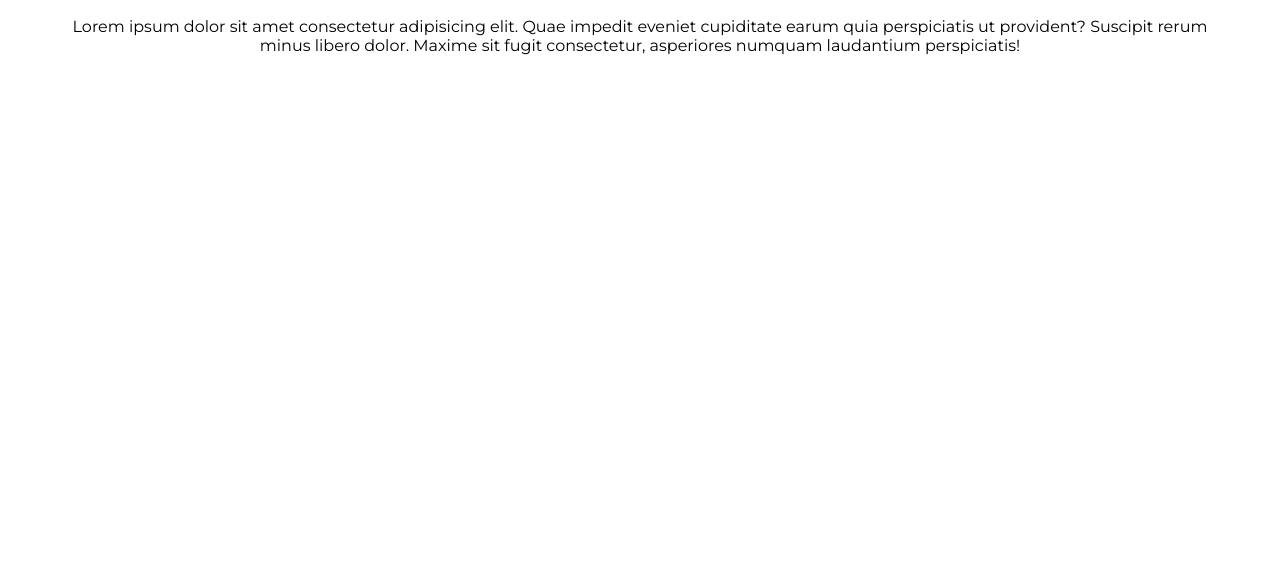
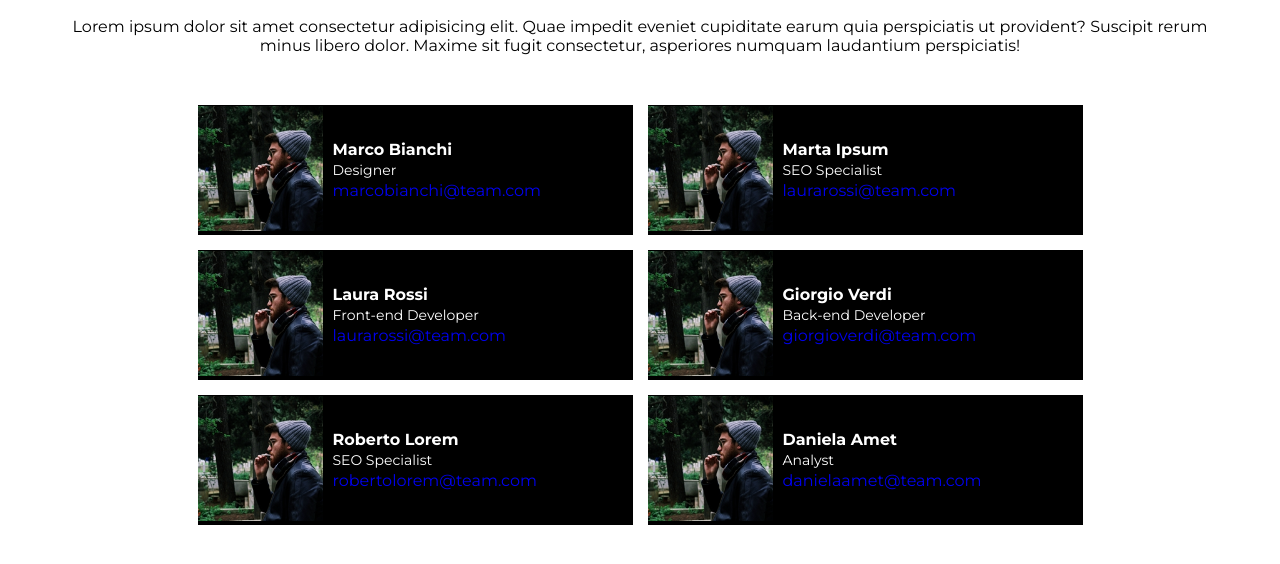
Before and after one commit to AlbertoCadorin/js-our-team, a plain HTML site: page index.html in a window 1280 px wide. Shown: the part 102-666 px from the top of the page. Drawn offline with Linux system fonts and the light colour scheme.

Commit message:
feat: add grid whith the cards

```diff
--- a/css/main.css
+++ b/css/main.css
@@ -15,18 +15,73 @@ h1{
     margin-bottom: 20px;
     color: #e53170;
     font-size: 40px;
+    font-weight: bold;
 }
 
-/* subtitle */
+/* article */
 
-p{
+article{
     text-align: center;
 }
 
-/* comtainer */
+/* link email */
 
-.container{
+a{
+    text-decoration: none;
+}
+/* conatainer */
+.container {
     margin: 0 auto;
     max-width: 1150px;
     padding-top: 50px;
+    padding-bottom: 50px;
 }
+
+
+.description {
+    font-size: 16px;
+    color: #555;
+    margin-bottom: 20px;
+}
+
+.team-container {
+    display: flex;
+    flex-wrap: wrap;
+    justify-content: center;
+    gap: 15px;
+}
+
+.team-member {
+    display: flex;
+    background: black;
+    color: white;
+    align-items: center;
+    height: 130px;
+}
+
+.member{
+    flex-grow: 1;
+    margin-right: 10px;
+}
+
+img {
+    max-height: 125px;
+}
+
+.info{
+    width: 300px;
+}
+
+.info h3 {
+    font-size: 16px;
+    margin: 0;
+}
+
+.info p {
+    font-size: 14px;
+    margin: 2px 0;
+}
+.container-album li{
+    width: calc((100% - 40px) / 2);
+    flex-shrink: 0;
+}
--- a/index.html
+++ b/index.html
@@ -15,18 +15,81 @@
 
     <header>
         <div class="container">
-            <h1><strong>Meat Our Team</strong></h1>
-            <p>Lorem ipsum dolor sit amet consectetur adipisicing elit. Quae impedit eveniet cupiditate earum quia perspiciatis ut provident? Suscipit rerum minus libero dolor. Maxime sit fugit consectetur, asperiores numquam laudantium perspiciatis!</p>
+            <!-- titolo -->
+            <h1>Meat Our Team</h1>
+            <!-- sottotitolo -->
+            <article>Lorem ipsum dolor sit amet consectetur adipisicing elit. Quae impedit eveniet cupiditate earum quia perspiciatis ut provident? Suscipit rerum minus libero dolor. Maxime sit fugit consectetur, asperiores numquam laudantium perspiciatis!</article>
         </div>
     </header>
-    <main>
-        <div>
-            <div></div>
-            <div></div>
-            <div></div>
-            <div></div>
-            <div></div>
-            <div></div>
+    <main class="container-card">
+        <!-- griglia -->
+        <div class="team-container">
+            <!-- card 1 -->
+            <div class="team-member">
+                <div class="member">
+                    <img src="img/male1.png" alt="Marco Bianchi">
+                </div>
+                <div class="info">
+                    <h3>Marco Bianchi</h3>
+                    <p>Designer</p>
+                    <a href="#">marcobianchi@team.com</a>
+                </div>
+            </div>
+            <!-- card 2 -->
+            <div class="team-member">
+                <div class="member">
+                    <img src="img/male1.png" alt="Marco Bianchi">
+                </div>
+                <div class="info">
+                    <h3>Marta Ipsum</h3>
+                    <p>SEO Specialist</p>
+                    <a href="#">laurarossi@team.com</a>
+                </div>
+            </div>
+            <!-- card 2 -->
+            <div class="team-member">
+                <div class="member">
+                    <img src="img/male1.png" alt="Marco Bianchi">
+                </div>
+                <div class="info">
+                    <h3>Laura Rossi</h3>
+                    <p>Front-end Developer</p>
+                    <a href="#">laurarossi@team.com</a>
+                </div>
+            </div>
+            <!-- card 2 -->
+            <div class="team-member">
+                <div class="member">
+                    <img src="img/male1.png" alt="Marco Bianchi">
+                </div>
+                <div class="info">
+                    <h3>Giorgio Verdi</h3>
+                    <p>Back-end Developer</p>
+                    <a href="#">giorgioverdi@team.com</a>
+                </div>
+            </div>
+            <!-- card 3 -->
+            <div class="team-member">
+                <div class="member">
+                    <img src="img/male1.png" alt="Marco Bianchi">
+                </div>
+                <div class="info">
+                    <h3>Roberto Lorem</h3>
+                    <p>SEO Specialist</p>
+                    <a href="#">robertolorem@team.com</a>
+                </div>
+            </div>
+            <!-- card 4 -->
+            <div class="team-member">
+                <div class="member">
+                    <img src="img/male1.png" alt="Marco Bianchi">
+                </div>
+                <div class="info">
+                    <h3>Daniela Amet</h3>
+                    <p>Analyst</p>
+                    <a href="#">danielaamet@team.com</a>
+                </div>
+            </div>
         </div>
     </main>
 
```
